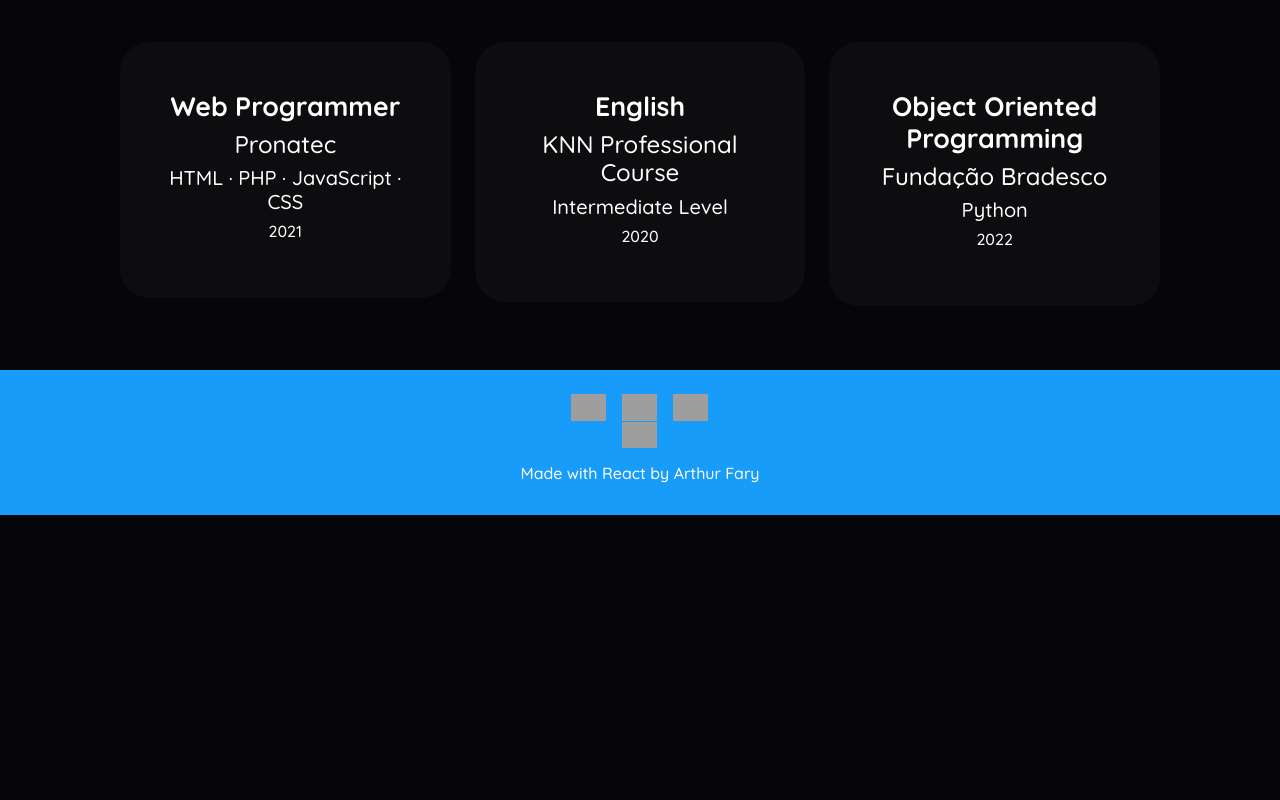
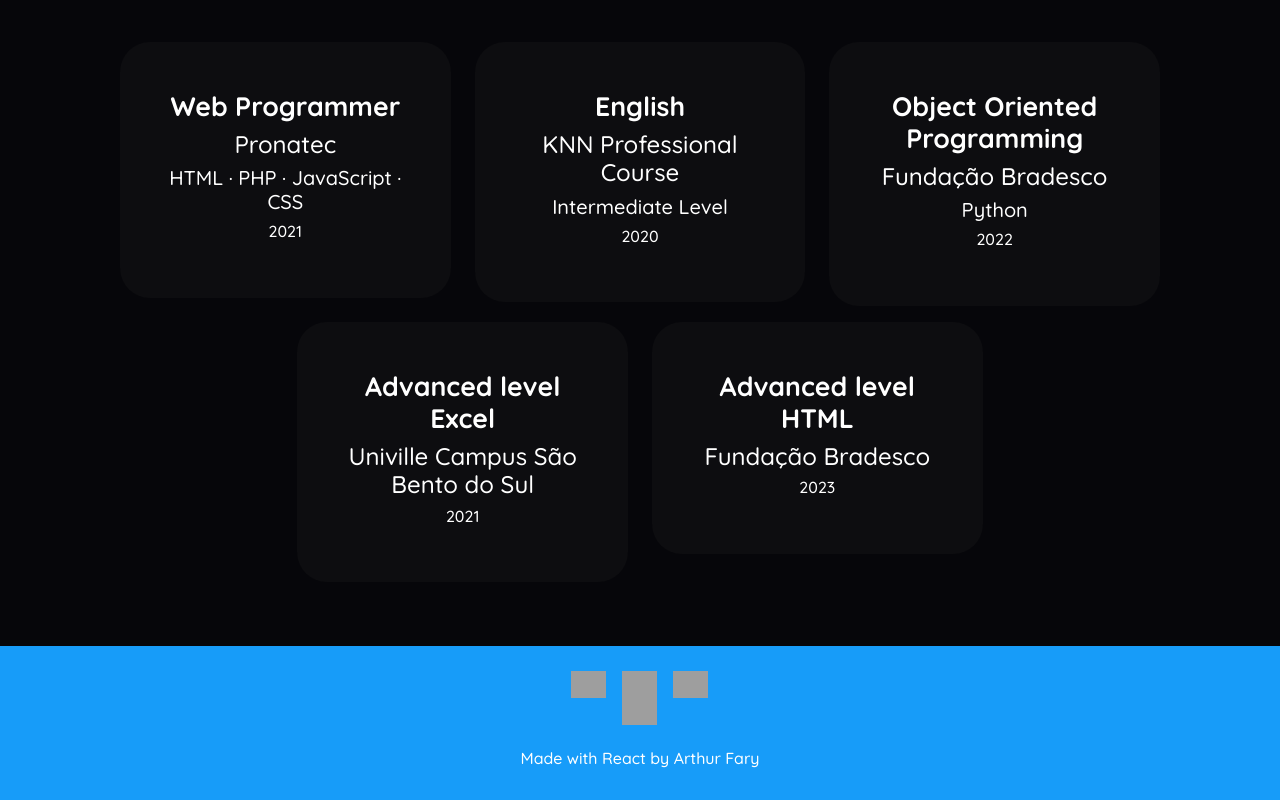
Before and after one commit to ArthurEduardoFary/SimpleWebsite, a React (Create React App) app: page / in a window 1280 px wide. Shown: the part 1952-2752 px from the top of the page. Before the commit the page ends 2467 px from the top, so only its background shows below. Built offline with nearby package versions, Linux system fonts and the light colour scheme; grey boxes are pictures that could not be loaded.

Commit message:
footer + more certificates

```diff
--- a/package.json
+++ b/package.json
@@ -9,6 +9,7 @@
     "@testing-library/user-event": "^13.5.0",
     "bootstrap": "^5.2.3",
     "bootstrap-switch-button-react": "^1.2.0",
+    "expo-system-ui": "^2.2.1",
     "i18next": "^22.4.9",
     "i18next-browser-languagedetector": "^7.0.1",
     "i18next-http-backend": "^2.1.1",
--- a/src/Home.js
+++ b/src/Home.js
@@ -20,6 +20,7 @@ import linkedinsvg from './img/linkedin.svg'
 import instagramsvg from './img/instagram.svg'
 
 import { useTranslation } from 'react-i18next';
+
 
 function Home() {
 
@@ -94,31 +95,31 @@ function Home() {
                             </div>
                         </Col>
                         <Col xs={6} md={2} align='center' className='mb-4'>
-                            <div className='p-5' id='sqr' style={{ backgroundColor: 'rgba(33,33,33,.25)', borderRadius: '30px', position: 'relative' }}>
+                            <div  className='p-5' id='sqr' style={{ backgroundColor: 'rgba(33,33,33,.25)', borderRadius: '30px', position: 'relative' }}>
                                 <img className='w-75' src={pythonlogo}></img>
                                 <div style={{ position: 'absolute', top: '50%', left: '50%', transform: 'translate(-50%, -50%)' }}><h1 className='fs-1'>Python</h1></div>
                             </div>
                         </Col>
                         <Col xs={6} md={2} align='center' className='mb-4'>
-                            <div className='d-flex justify-content-center h-100 p-5' id='sqr' style={{ backgroundColor: 'rgba(33,33,33,.25)', borderRadius: '30px', position: 'relative' }} >
+                            <div  className='d-flex justify-content-center h-100 p-5' id='sqr' style={{ backgroundColor: 'rgba(33,33,33,.25)', borderRadius: '30px', position: 'relative' }} >
                                 <img className='w-75' src={reactlogo}></img>
                                 <div style={{ position: 'absolute', top: '50%', left: '50%', transform: 'translate(-50%, -50%)' }}><h1 className='fs-1'>React</h1></div>
                             </div>
                         </Col>
                         <Col xs={6} md={2} align='center' className='mb-4'>
-                            <div className='p-5' id='sqr' style={{ backgroundColor: 'rgba(33,33,33,.25)', borderRadius: '30px', position: 'relative' }}>
+                            <div   className='p-5' id='sqr' style={{ backgroundColor: 'rgba(33,33,33,.25)', borderRadius: '30px', position: 'relative' }}>
                                 <img className='w-75' src={phplogo}></img>
                                 <div style={{ position: 'absolute', top: '50%', left: '50%', transform: 'translate(-50%, -50%)' }}><h1 className='fs-1'>PHP</h1></div>
                             </div>
                         </Col>
                         <Col xs={6} md={2} align='center' className='mb-4'>
-                            <div className='p-5' id='sqr' style={{ backgroundColor: 'rgba(33,33,33,.25)', borderRadius: '30px', position: 'relative' }}>
+                            <div   className='p-5' id='sqr' style={{ backgroundColor: 'rgba(33,33,33,.25)', borderRadius: '30px', position: 'relative' }}>
                                 <img className='w-75' src={csharplogo}></img>
                                 <div style={{ position: 'absolute', top: '50%', left: '50%', transform: 'translate(-50%, -50%)' }}><h1 className='fs-1'>C#</h1></div>
                             </div>
                         </Col>
                         <Col xs={6} md={2} align='center'>
-                            <div className='p-5' id='sqr' style={{ backgroundColor: 'rgba(33,33,33,.25)', borderRadius: '30px', position: 'relative' }}>
+                            <div  className='p-5' id='sqr' style={{ backgroundColor: 'rgba(33,33,33,.25)', borderRadius: '30px', position: 'relative' }}>
                                 <img className='w-75' src={htmllogo}></img>
                                 <div style={{ position: 'absolute', top: '50%', left: '50%', transform: 'translate(-50%, -50%)' }}><h1 className='fs-1'>HTML5</h1></div>
                             </div>
@@ -156,11 +157,30 @@ function Home() {
                                 <h6>2022</h6>
                             </div>
                         </Col>
+
+                    </Row>
+                    <Row className='justify-content-center text-center mx-lg-5 px-5'>
+                        <Col xs={12} md={4} align='center' className='mb-3 '>
+                            <div className='p-5' id='sqr2' style={{ backgroundColor: 'rgba(33,33,33,.25)', borderRadius: '30px', position: 'relative' }}>
+                                <h3><strong>{t('excel')}</strong></h3>
+                                <h4>Univille Campus São Bento do Sul</h4>
+                                <h6>2021</h6>
+                            </div>
+                        </Col>
+                        <Col xs={12} md={4} align='center' className='mb-3 '>
+                            <div className='p-5' id='sqr2' style={{ backgroundColor: 'rgba(33,33,33,.25)', borderRadius: '30px', position: 'relative' }}>
+                                <h3><strong>{t('html')}</strong></h3>
+                                <h4>Fundação Bradesco</h4>
+                                <h6>2023</h6>
+                            </div>
+                        </Col>
                     </Row>
                 </Container>
+
                 <Container id='footercontainer' className='mt-lg-5 mt-2 py-4 d-block text-center justify-content-center'>
 
                     <Row className='pb-3 text-center justify-content-center' >
+
                         <Col md={2}>
 
                             <div id='smallcontats' >
@@ -180,7 +200,7 @@ function Home() {
                         </Col>
                     </Row>
                     <Row xs={12}>
-                        <Col>
+                        <Col className='mt-2'>
                             <h6>{t('madewith')}</h6>
                         </Col>
                     </Row>
--- a/src/Navbar.js
+++ b/src/Navbar.js
@@ -63,7 +63,7 @@ function MainNavbar() {
               </Offcanvas.Header>
               <Offcanvas.Body className='me-5 justify-content-end'>
 
-            <Nav class="navbar-nav" >
+            <Nav className="navbar-nav" >
                 <Nav.Link href='https://github.com/ArthurEduardoFary/' target='__blank' className='pe-3'>
                     Git-hub
                 </Nav.Link>
--- a/src/i18n.js
+++ b/src/i18n.js
@@ -44,6 +44,8 @@ const resources = {
         "webprogrammer": "Web Programmer",
         "english": "English",
         "oop": "Object Oriented Programming",
+        "excel": "Advanced level Excel",
+        "html": "Advanced level HTML",
 
         "madewith": "Made with React by Arthur Fary",
 
@@ -70,6 +72,8 @@ const resources = {
         "webprogrammer": "Programador Web",
         "english": "Inglês",
         "oop": "Programação Orientada a Obj.",
+        "excel": "Excel Avançado",
+        "html": "HTML Avançado",
 
         "madewith": "Feito usando React por Arthur Fary",
     }
```
Also changed, not shown: 1 other file (tests, documents, lock files or other folders).
